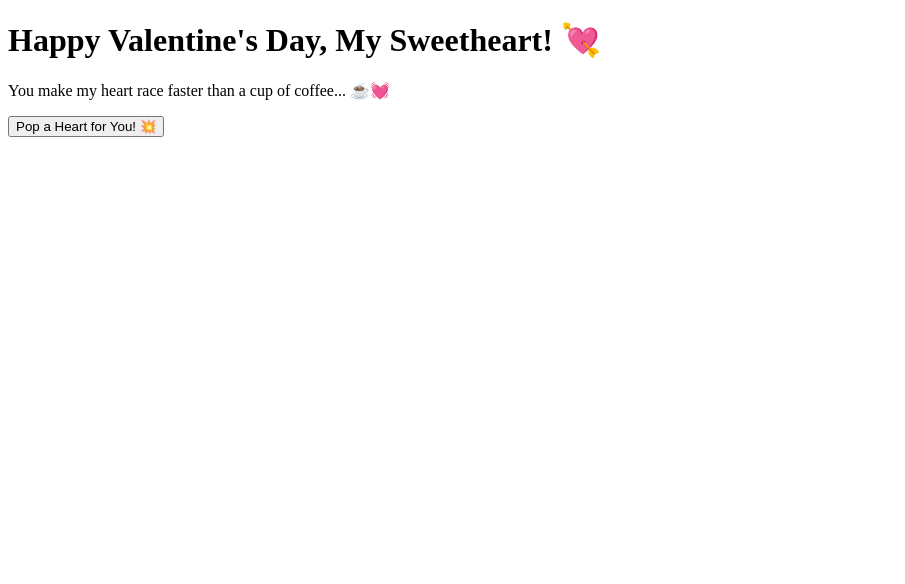
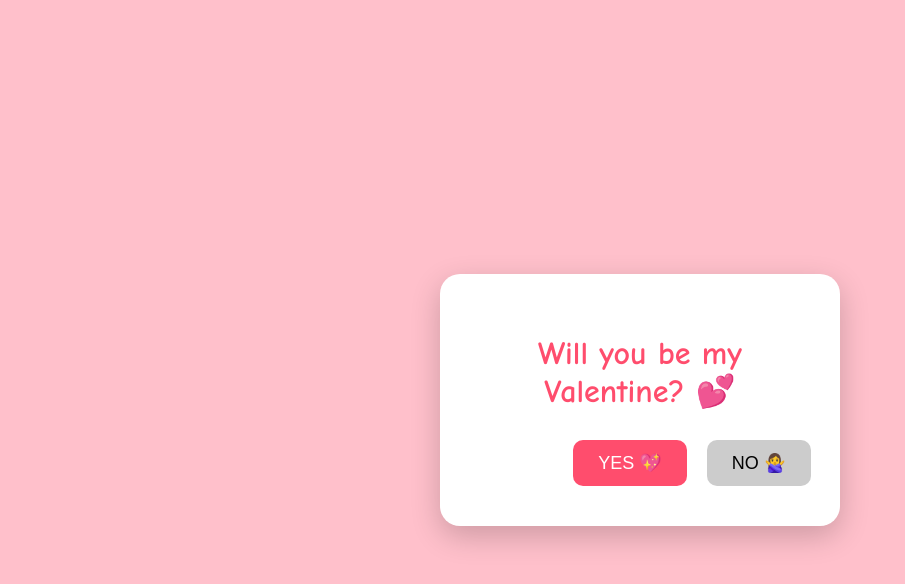
Before and after one commit to aldraasw-create/bemyval, a plain HTML site: page index.html in a window 1280 px wide. Shown: the whole page, without its empty margins (0-905 px from the left). Drawn offline with Linux system fonts and the light colour scheme.

Commit message:
Update index.html

```diff
--- a/index.html
+++ b/index.html
@@ -2,20 +2,100 @@
 <html lang="en">
 <head>
   <meta charset="UTF-8">
-  <meta name="viewport" content="width=device-width, initial-scale=1.0">
-  <title>Valentine's Day Special</title>
-  <link rel="stylesheet" href="styles.css">
+  <title>Be My Valentine 💘</title>
+  <style>
+    body {
+      margin: 0;
+      height: 100vh;
+      display: flex;
+      align-items: center;
+      justify-content: center;
+      background: pink;
+      font-family: 'Comic Sans MS', cursive, sans-serif;
+      text-align: center;
+    }
+
+    .card {
+      background: white;
+      padding: 40px;
+      border-radius: 20px;
+      box-shadow: 0 10px 30px rgba(0,0,0,0.2);
+      position: relative;
+      width: 320px;
+    }
+
+    h1 {
+      color: #ff4d6d;
+      margin-bottom: 30px;
+    }
+
+    button {
+      padding: 12px 25px;
+      font-size: 18px;
+      border: none;
+      border-radius: 10px;
+      cursor: pointer;
+      transition: 0.2s;
+    }
+
+    #yes {
+      background: #ff4d6d;
+      color: white;
+      margin-right: 20px;
+    }
+
+    #no {
+      background: #ccc;
+      color: black;
+      position: absolute;
+    }
+
+    .kitty {
+      display: none;
+    }
+
+    .kitty img {
+      width: 180px;
+    }
+  </style>
 </head>
 <body>
-  <div class="container">
-    <h1 class="headline">Happy Valentine's Day, My Sweetheart! 💘</h1>
-    <div class="heart" id="heart">
-      <div class="heart-shape"></div>
-      <div class="heart-shape"></div>
+
+  <div class="card" id="card">
+    <h1>Will you be my Valentine? 💕</h1>
+
+    <button id="yes">YES 💖</button>
+    <button id="no">NO 🙅‍♀️</button>
+
+    <div class="kitty" id="kitty">
+      <h2>YAYYYYY!!! 🥰</h2>
+      <img src="https://media.giphy.com/media/JIX9t2j0ZTN9S/giphy.gif" alt="Happy Kitty">
+      <p>I knew it 😽💘</p>
     </div>
-    <p class="message">You make my heart race faster than a cup of coffee... ☕💓</p>
-    <button id="popButton" class="pop-btn">Pop a Heart for You! 💥</button>
   </div>
-  <script src="script.js"></script>
+
+  <script>
+
+    const noBtn = document.getElementById("no");
+    const yesBtn = document.getElementById("yes");
+    const kitty = document.getElementById("kitty");
+    const card = document.getElementById("card");
+
+    // Make NO button run away 😈
+    noBtn.addEventListener("mouseover", () => {
+      const x = Math.random() * (card.clientWidth - noBtn.clientWidth);
+      const y = Math.random() * (card.clientHeight - noBtn.clientHeight);
+      noBtn.style.left = x + "px";
+      noBtn.style.top = y + "px";
+    });
+
+    // YES = happy kitty 🐱💖
+    yesBtn.addEventListener("click", () => {
+      card.innerHTML = "";
+      card.appendChild(kitty);
+      kitty.style.display = "block";
+    });
+  </script>
+
 </body>
 </html>
```
